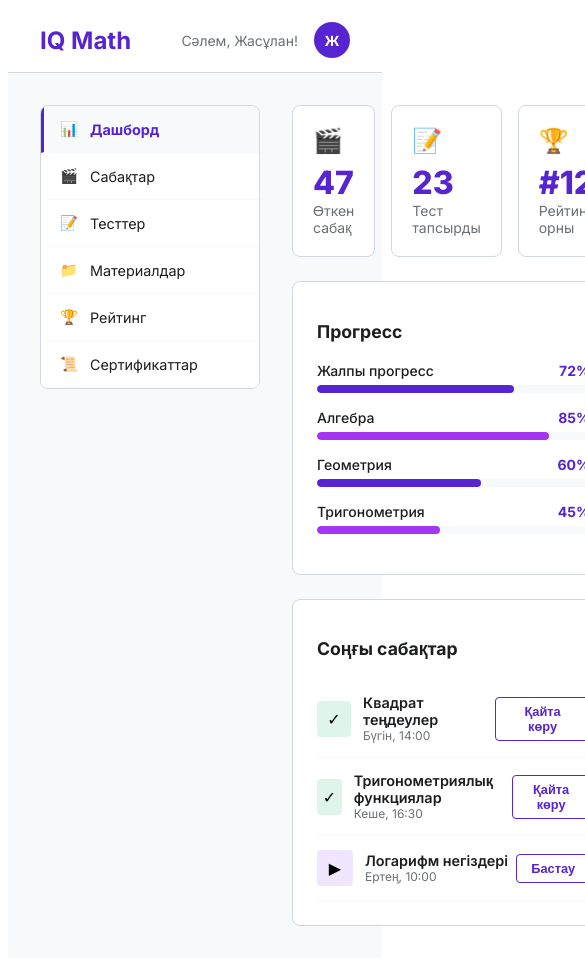
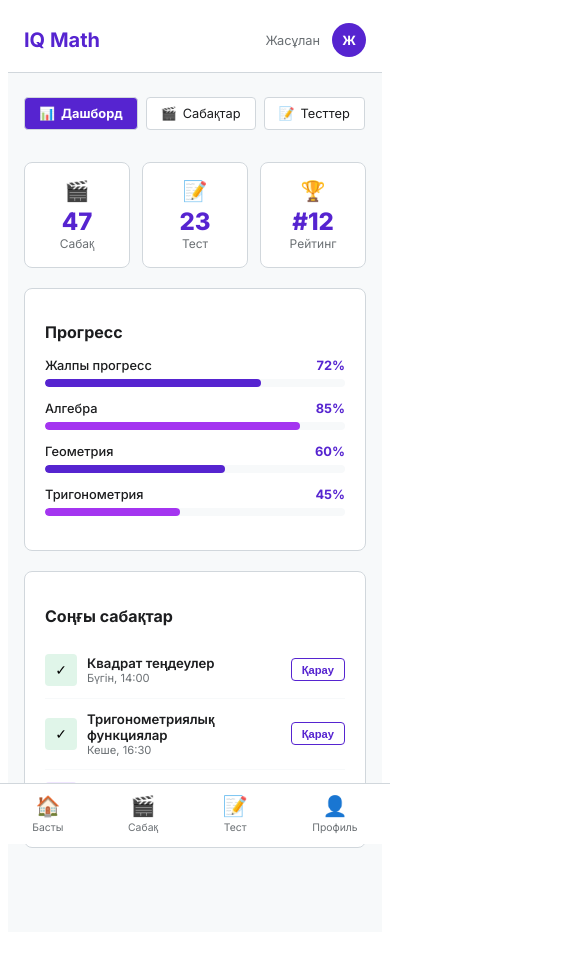
Before and after one commit to Zhasulan0803/mathpro-kz, a Next.js app: page /dashboard in a window 390 px wide. Shown: the top 964 px of the page, 585 px wide, since content can reach past the window. After the commit the page ends 940 px from the top, so only its background shows below. Built offline with nearby package versions, Linux system fonts and the light colour scheme.

Commit message:
mobile dashboard

```diff
--- a/app/dashboard/page.tsx
+++ b/app/dashboard/page.tsx
@@ -5,64 +5,58 @@ export default function Dashboard() {
     <main style={{ minHeight: "100vh", background: "#f7f9fa", fontFamily: "Inter, sans-serif" }}>
 
       {/* NAVBAR */}
-      <nav style={{ background: "white", borderBottom: "1px solid #d1d7dc", padding: "0 2rem", height: "64px", display: "flex", alignItems: "center", justifyContent: "space-between" }}>
-        <Link href="/" style={{ fontSize: "1.5rem", fontWeight: 700, color: "#5624d0", textDecoration: "none" }}>IQ Math</Link>
-        <div style={{ display: "flex", alignItems: "center", gap: "1rem" }}>
-          <span style={{ fontSize: "0.875rem", color: "#6a6f73" }}>Сәлем, Жасұлан!</span>
-          <div style={{ width: "36px", height: "36px", borderRadius: "50%", background: "#5624d0", display: "flex", alignItems: "center", justifyContent: "center", color: "white", fontWeight: 700, fontSize: "0.875rem" }}>Ж</div>
+      <nav style={{ background: "white", borderBottom: "1px solid #d1d7dc", padding: "0 1rem", height: "64px", display: "flex", alignItems: "center", justifyContent: "space-between" }}>
+        <Link href="/" style={{ fontSize: "1.25rem", fontWeight: 700, color: "#5624d0", textDecoration: "none" }}>IQ Math</Link>
+        <div style={{ display: "flex", alignItems: "center", gap: "0.75rem" }}>
+          <span style={{ fontSize: "0.8rem", color: "#6a6f73" }}>Жасұлан</span>
+          <div style={{ width: "34px", height: "34px", borderRadius: "50%", background: "#5624d0", display: "flex", alignItems: "center", justifyContent: "center", color: "white", fontWeight: 700, fontSize: "0.8rem" }}>Ж</div>
         </div>
       </nav>
 
-      <div style={{ display: "flex", maxWidth: "1200px", margin: "0 auto", padding: "2rem", gap: "2rem" }}>
+      <div style={{ maxWidth: "1100px", margin: "0 auto", padding: "1.5rem 1rem" }}>
 
-        {/* SIDEBAR */}
-        <aside style={{ width: "220px", flexShrink: 0 }}>
-          <div style={{ background: "white", border: "1px solid #d1d7dc", borderRadius: "8px", overflow: "hidden" }}>
+        {/* TABS */}
+        <div style={{ display: "flex", gap: "0.5rem", overflowX: "auto", marginBottom: "1.5rem", paddingBottom: "0.5rem" }}>
           {[
             { icon: "📊", label: "Дашборд", active: true, href: "/dashboard" },
             { icon: "🎬", label: "Сабақтар", active: false, href: "/dashboard" },
             { icon: "📝", label: "Тесттер", active: false, href: "/tests" },
-              { icon: "📁", label: "Материалдар", active: false, href: "/dashboard" },
             { icon: "🏆", label: "Рейтинг", active: false, href: "/dashboard" },
-              { icon: "📜", label: "Сертификаттар", active: false, href: "/dashboard" },
+            { icon: "📜", label: "Сертификат", active: false, href: "/dashboard" },
           ].map((item) => (
-              <Link key={item.label} href={item.href} style={{ display: "flex", alignItems: "center", gap: "0.75rem", padding: "0.875rem 1rem", textDecoration: "none", background: item.active ? "#f7f9fa" : "white", borderLeft: item.active ? "3px solid #5624d0" : "3px solid transparent", color: item.active ? "#5624d0" : "#1c1d1f", fontWeight: item.active ? 700 : 400, fontSize: "0.9rem", borderBottom: "1px solid #f7f9fa" }}>
+            <Link key={item.label} href={item.href} style={{ display: "flex", alignItems: "center", gap: "0.375rem", padding: "0.5rem 0.875rem", textDecoration: "none", background: item.active ? "#5624d0" : "white", color: item.active ? "white" : "#1c1d1f", fontWeight: item.active ? 700 : 400, fontSize: "0.8rem", borderRadius: "4px", border: "1px solid #d1d7dc", whiteSpace: "nowrap", flexShrink: 0 }}>
               <span>{item.icon}</span>
               <span>{item.label}</span>
             </Link>
           ))}
         </div>
-        </aside>
-
-        {/* MAIN */}
-        <div style={{ flex: 1 }}>
 
         {/* STATS */}
-          <div style={{ display: "grid", gridTemplateColumns: "repeat(3, 1fr)", gap: "1rem", marginBottom: "1.5rem" }}>
+        <div style={{ display: "grid", gridTemplateColumns: "repeat(3, 1fr)", gap: "0.75rem", marginBottom: "1.25rem" }}>
           {[
-              { icon: "🎬", label: "Өткен сабақ", value: "47" },
-              { icon: "📝", label: "Тест тапсырды", value: "23" },
-              { icon: "🏆", label: "Рейтинг орны", value: "#12" },
+            { icon: "🎬", label: "Сабақ", value: "47" },
+            { icon: "📝", label: "Тест", value: "23" },
+            { icon: "🏆", label: "Рейтинг", value: "#12" },
           ].map((s) => (
-              <div key={s.label} style={{ background: "white", border: "1px solid #d1d7dc", borderRadius: "8px", padding: "1.25rem" }}>
-                <div style={{ fontSize: "1.5rem", marginBottom: "0.5rem" }}>{s.icon}</div>
-                <div style={{ fontSize: "2rem", fontWeight: 800, color: "#5624d0" }}>{s.value}</div>
-                <div style={{ fontSize: "0.875rem", color: "#6a6f73" }}>{s.label}</div>
+            <div key={s.label} style={{ background: "white", border: "1px solid #d1d7dc", borderRadius: "8px", padding: "1rem 0.75rem", textAlign: "center" }}>
+              <div style={{ fontSize: "1.25rem", marginBottom: "0.25rem" }}>{s.icon}</div>
+              <div style={{ fontSize: "1.5rem", fontWeight: 800, color: "#5624d0" }}>{s.value}</div>
+              <div style={{ fontSize: "0.75rem", color: "#6a6f73" }}>{s.label}</div>
             </div>
           ))}
         </div>
 
         {/* PROGRESS */}
-          <div style={{ background: "white", border: "1px solid #d1d7dc", borderRadius: "8px", padding: "1.5rem", marginBottom: "1.5rem" }}>
-            <h2 style={{ fontSize: "1.1rem", fontWeight: 700, color: "#1c1d1f", marginBottom: "1.25rem" }}>Прогресс</h2>
+        <div style={{ background: "white", border: "1px solid #d1d7dc", borderRadius: "8px", padding: "1.25rem", marginBottom: "1.25rem" }}>
+          <h2 style={{ fontSize: "1rem", fontWeight: 700, color: "#1c1d1f", marginBottom: "1rem" }}>Прогресс</h2>
           {[
             { label: "Жалпы прогресс", value: 72, color: "#5624d0" },
             { label: "Алгебра", value: 85, color: "#a435f0" },
             { label: "Геометрия", value: 60, color: "#5624d0" },
             { label: "Тригонометрия", value: 45, color: "#a435f0" },
           ].map((p) => (
-              <div key={p.label} style={{ marginBottom: "1rem" }}>
-                <div style={{ display: "flex", justifyContent: "space-between", fontSize: "0.875rem", marginBottom: "0.375rem" }}>
+            <div key={p.label} style={{ marginBottom: "0.875rem" }}>
+              <div style={{ display: "flex", justifyContent: "space-between", fontSize: "0.8rem", marginBottom: "0.375rem" }}>
                 <span style={{ color: "#1c1d1f", fontWeight: 500 }}>{p.label}</span>
                 <span style={{ color: "#5624d0", fontWeight: 700 }}>{p.value}%</span>
               </div>
@@ -74,31 +68,47 @@ export default function Dashboard() {
         </div>
 
         {/* LAST LESSONS */}
-          <div style={{ background: "white", border: "1px solid #d1d7dc", borderRadius: "8px", padding: "1.5rem" }}>
-            <h2 style={{ fontSize: "1.1rem", fontWeight: 700, color: "#1c1d1f", marginBottom: "1.25rem" }}>Соңғы сабақтар</h2>
+        <div style={{ background: "white", border: "1px solid #d1d7dc", borderRadius: "8px", padding: "1.25rem" }}>
+          <h2 style={{ fontSize: "1rem", fontWeight: 700, color: "#1c1d1f", marginBottom: "1rem" }}>Соңғы сабақтар</h2>
           {[
             { title: "Квадрат теңдеулер", time: "Бүгін, 14:00", done: true },
             { title: "Тригонометриялық функциялар", time: "Кеше, 16:30", done: true },
             { title: "Логарифм негіздері", time: "Ертең, 10:00", done: false },
           ].map((l) => (
-              <div key={l.title} style={{ display: "flex", alignItems: "center", justifyContent: "space-between", padding: "0.875rem 0", borderBottom: "1px solid #f7f9fa" }}>
-                <div style={{ display: "flex", alignItems: "center", gap: "0.75rem" }}>
-                  <div style={{ width: "36px", height: "36px", borderRadius: "4px", background: l.done ? "#e0f5e9" : "#f0e6ff", display: "flex", alignItems: "center", justifyContent: "center", fontSize: "1rem" }}>
+            <div key={l.title} style={{ display: "flex", alignItems: "center", justifyContent: "space-between", padding: "0.75rem 0", borderBottom: "1px solid #f7f9fa" }}>
+              <div style={{ display: "flex", alignItems: "center", gap: "0.625rem" }}>
+                <div style={{ width: "32px", height: "32px", borderRadius: "4px", background: l.done ? "#e0f5e9" : "#f0e6ff", display: "flex", alignItems: "center", justifyContent: "center", fontSize: "0.875rem", flexShrink: 0 }}>
                   {l.done ? "✓" : "▶"}
                 </div>
                 <div>
-                    <div style={{ fontWeight: 600, fontSize: "0.9rem", color: "#1c1d1f" }}>{l.title}</div>
-                    <div style={{ fontSize: "0.75rem", color: "#6a6f73" }}>{l.time}</div>
+                  <div style={{ fontWeight: 600, fontSize: "0.825rem", color: "#1c1d1f" }}>{l.title}</div>
+                  <div style={{ fontSize: "0.7rem", color: "#6a6f73" }}>{l.time}</div>
                 </div>
               </div>
-                <button style={{ background: "none", border: "1px solid #5624d0", color: "#5624d0", padding: "0.375rem 0.875rem", borderRadius: "4px", fontSize: "0.8rem", fontWeight: 600, cursor: "pointer" }}>
-                  {l.done ? "Қайта көру" : "Бастау"}
+              <button style={{ background: "none", border: "1px solid #5624d0", color: "#5624d0", padding: "0.3rem 0.625rem", borderRadius: "4px", fontSize: "0.7rem", fontWeight: 600, cursor: "pointer", flexShrink: 0, marginLeft: "0.5rem" }}>
+                {l.done ? "Қарау" : "Бастау"}
               </button>
             </div>
           ))}
         </div>
 
+        {/* BOTTOM NAV */}
+        <div style={{ position: "fixed", bottom: 0, left: 0, right: 0, background: "white", borderTop: "1px solid #d1d7dc", display: "flex", justifyContent: "space-around", padding: "0.625rem 0", zIndex: 50 }}>
+          {[
+            { icon: "🏠", label: "Басты", href: "/" },
+            { icon: "🎬", label: "Сабақ", href: "/dashboard" },
+            { icon: "📝", label: "Тест", href: "/tests" },
+            { icon: "👤", label: "Профиль", href: "/dashboard" },
+          ].map((item) => (
+            <Link key={item.label} href={item.href} style={{ display: "flex", flexDirection: "column", alignItems: "center", gap: "0.2rem", textDecoration: "none", color: "#6a6f73", fontSize: "0.65rem" }}>
+              <span style={{ fontSize: "1.25rem" }}>{item.icon}</span>
+              <span>{item.label}</span>
+            </Link>
+          ))}
         </div>
+
+        <div style={{ height: "60px" }}></div>
+
       </div>
     </main>
   )
--- a/app/layout.tsx
+++ b/app/layout.tsx
@@ -2,11 +2,35 @@ import type { Metadata } from "next"
 import { Inter } from "next/font/google"
 import "./globals.css"
 
-const inter = Inter({ subsets: ["latin"] })
+const inter = Inter({ subsets: ["latin", "cyrillic"] })
 
 export const metadata: Metadata = {
-  title: "IQ Math — ҰБТ математика дайындығы",
-  description: "Өміртай Жасұланмен ҰБТ математикасынан 100 балл алыңыз",
+  title: "IQ Math — ҰБТ математикасынан 100 балл алыңыз",
+  description: "Өміртай Жасұланмен бірге ҰБТ математикасына дайындалыңыз. 1200+ оқушы, 94% нәтиже. Онлайн курстар, тесттер, видео сабақтар.",
+  keywords: ["ҰБТ математика", "ҰБТ дайындық", "математика курсы", "онлайн курс", "IQ Math", "ҰБТ 2025"],
+  authors: [{ name: "Өміртай Жасұлан" }],
+  creator: "IQ Math",
+  openGraph: {
+    title: "IQ Math — ҰБТ математикасынан 100 балл алыңыз",
+    description: "Өміртай Жасұланмен бірге ҰБТ математикасына дайындалыңыз. 1200+ оқушы, 94% нәтиже.",
+    url: "https://mathpro-kz.vercel.app",
+    siteName: "IQ Math",
+    locale: "kk_KZ",
+    type: "website",
+  },
+  twitter: {
+    card: "summary_large_image",
+    title: "IQ Math — ҰБТ математикасынан 100 балл алыңыз",
+    description: "Өміртай Жасұланмен бірге ҰБТ математикасына дайындалыңыз.",
+  },
+  robots: {
+    index: true,
+    follow: true,
+    googleBot: {
+      index: true,
+      follow: true,
+    },
+  },
 }
 
 export default function RootLayout({
@@ -16,6 +40,38 @@ export default function RootLayout({
 }) {
   return (
     <html lang="kk">
+      <head>
+        <meta name="viewport" content="width=device-width, initial-scale=1" />
+        <link rel="canonical" href="https://mathpro-kz.vercel.app" />
+        <script
+          type="application/ld+json"
+          dangerouslySetInnerHTML={{
+            __html: JSON.stringify({
+              "@context": "https://schema.org",
+              "@type": "EducationalOrganization",
+              "name": "IQ Math",
+              "description": "ҰБТ математикасына дайындық платформасы",
+              "url": "https://mathpro-kz.vercel.app",
+              "telephone": "+87075687067",
+              "address": {
+                "@type": "PostalAddress",
+                "addressCountry": "KZ"
+              },
+              "offers": [
+                {
+                  "@type": "Course",
+                  "name": "ҰБТ Толық дайындық",
+                  "description": "ҰБТ барлық тақырыптары, нақты емтихан тесттері",
+                  "provider": {
+                    "@type": "Person",
+                    "name": "Өміртай Жасұлан"
+                  }
+                }
+              ]
+            }),
+          }}
+        />
+      </head>
       <body className={inter.className}>{children}</body>
     </html>
   )
```
Lines whose indentation alone changed are shown as unchanged.
